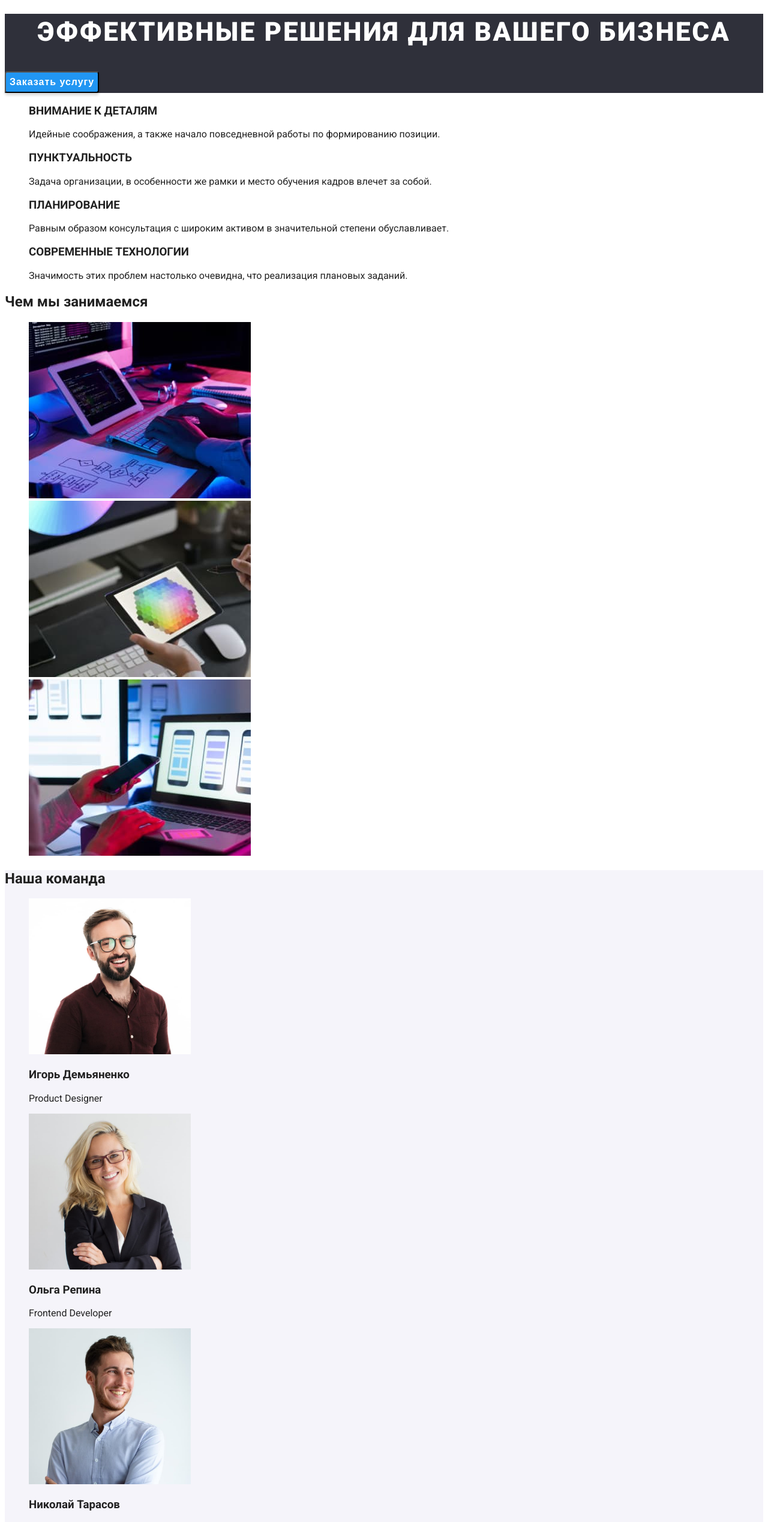
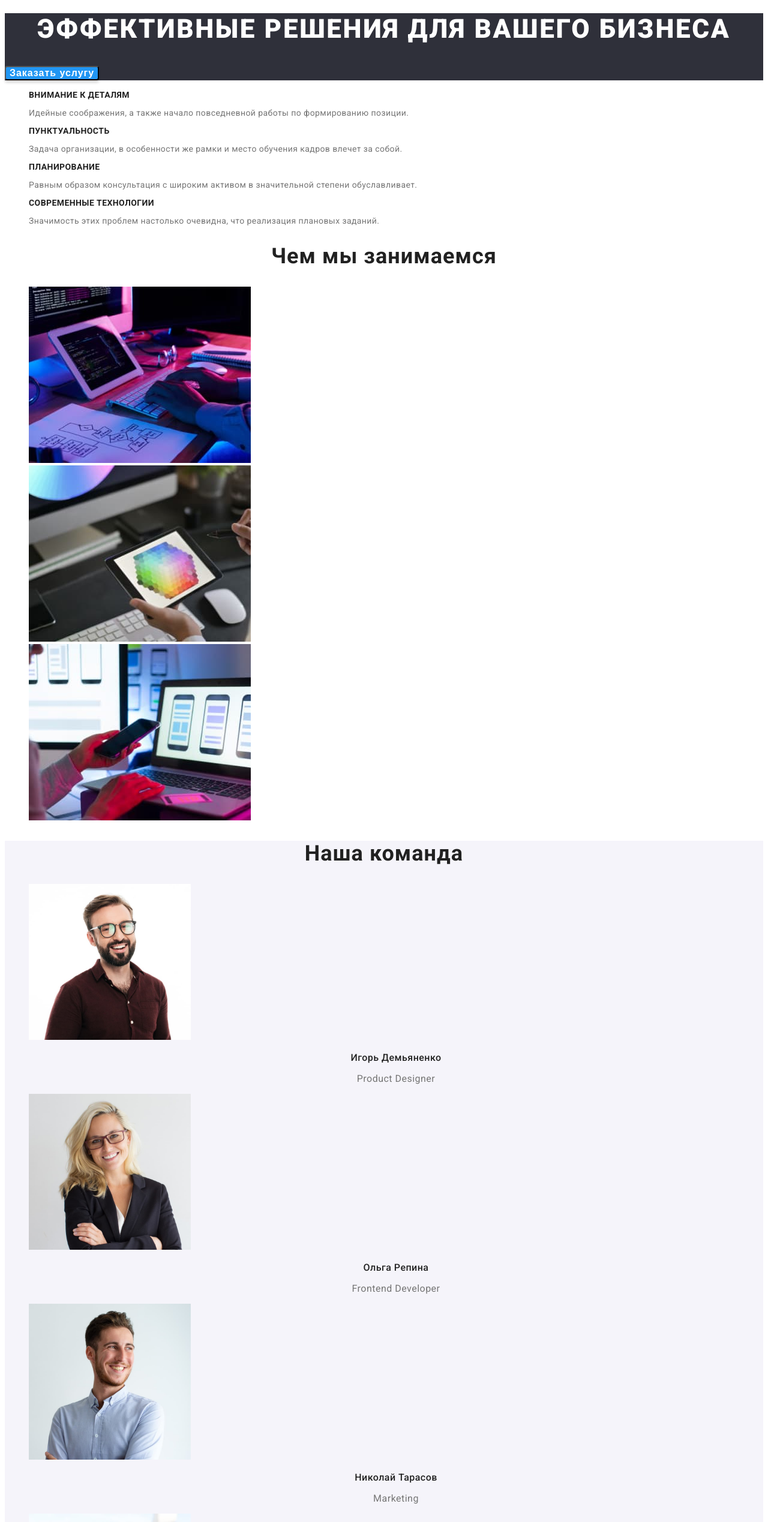
Before and after one commit to AnatoliiStepanovLikhoi/goit-markup-hw-02, a plain HTML site: page index.html in a window 1280 px wide. Shown: the part 180-2718 px from the top of the page at 60% size. Drawn offline with Linux system fonts and the light colour scheme.

Commit message:
line height, portfolio pics

```diff
--- a/css/styles.css
+++ b/css/styles.css
@@ -34,7 +34,7 @@ body {
     font-family: 'Raleway', sans-serif;
     font-weight: 700;
     font-size: 26px;
-    line-height: 31px;
+    line-height: 1,19;
 }
 
 .logo-accent {
@@ -45,7 +45,7 @@ body {
     color: #212121;
     font-weight: 500;
     font-size: 14px;
-    line-height: 16px;
+    line-height: 1,14;
     letter-spacing: 0.02em;
     text-decoration: none;
 }
@@ -60,7 +60,7 @@ body {
     color: #757575;
     font-weight: 500;
     font-size: 14px;
-    line-height: 16px;
+    line-height: 1,14;
     letter-spacing: 0.02em;
 }
 
@@ -84,7 +84,7 @@ body {
 .order-service{
         font-weight: 700;
         font-size: 16px;
-        line-height: 30px;
+        line-height: 1,88;
         display: flex;
         align-items: center;
         text-align: center;
@@ -95,7 +95,7 @@ body {
 .title{
         font-weight: 900;
         font-size: 44px;
-        line-height: 60px;
+        line-height: 1,36;
         text-align: center;
         letter-spacing: 0.06em;
         text-transform: uppercase;
@@ -107,12 +107,63 @@ body {
     background-color: #E5E5E5;
 } */
 
+.benefit-title{
+    font-weight: 700;
+    font-size: 14px;
+    line-height: 1,14;
+    letter-spacing: 0.03em;
+    text-transform: uppercase;
+}
+
+.benefit-description{
+        font-size: 14px;
+        line-height: 1,71;
+        letter-spacing: 0.03em;
+        color: #757575;
+}
+
 /* Our work */
+
+.our-work-title{
+        font-weight: 700;
+        font-size: 36px;
+        line-height: 1,17;
+        text-align: center;
+        letter-spacing: 0.03em;
+}
 
 /* Our team */
 
+.team-title{
+        font-weight: 700;
+        font-size: 36px;
+        line-height: 1,17;
+        text-align: center;
+        letter-spacing: 0.03em;
+}
+
 .team{
     background-color: #F5F4FA;
+}
+
+/* .team-photo{
+} */
+
+.team-name{
+    font-weight: 500;
+    font-size: 16px;
+    line-height: 1,19;
+    text-align: center;
+    letter-spacing: 0.03em;
+}
+
+.position{
+    font-style: normal;
+    font-size: 16px;
+    line-height: 1,19;
+    text-align: center;
+    letter-spacing: 0.03em;
+    color: #757575;
 }
 
 /* portfolio main */
@@ -124,17 +175,18 @@ body {
         border-radius: 4px;
         font-weight: 500;
         font-size: 16px;
-        line-height: 26px;
+        line-height: 1,63;
         text-align: center;
         letter-spacing: 0.03em;
         border: none;
+        cursor: pointer;
 }
 
 .product-button:hover,
 .product-button:focus {
         font-weight: 500;
         font-size: 16px;
-        line-height: 26px;
+        line-height: 1,63;
         text-align: center;
         letter-spacing: 0.03em;
         color: #FFFFFF;
@@ -148,14 +200,14 @@ body {
 .project-title{
         font-weight: 700;
         font-size: 18px;
-        line-height: 36px;
+        line-height: 2;
         letter-spacing: 0.06em;
 }
 
 .project-description{
         font-weight: 400;
         font-size: 16px;
-        line-height: 30px;
+        line-height: 1,88;
         letter-spacing: 0.03em;
         color: #757575;
 }
@@ -174,18 +226,16 @@ body {
         line-height: 31px;
 }
 .address-footer{
-        font-weight: 400;
         font-size: 14px;
-        line-height: 24px;
+        line-height: 1,19;
         letter-spacing: 0.03em;
         color: #FFFFFF;
         font-style: normal;
         text-decoration: none;
 }
 .link-footer{
-        font-weight: 400;
         font-size: 14px;
-        line-height: 24px;
+        line-height: 1,71;
         letter-spacing: 0.03em;
         color: rgba(255, 255, 255, 0.6);
         font-style: normal;
--- a/index.html
+++ b/index.html
@@ -68,32 +68,32 @@
         <div>
           <ul class="list">
             <li>
-              <h3>ВНИМАНИЕ К ДЕТАЛЯМ</h3>
-              <p>
+              <h3 class="benefit-title">ВНИМАНИЕ К ДЕТАЛЯМ</h3>
+              <p class="benefit-description">
                 Идейные соображения, а также начало повседневной работы по
                 формированию позиции.
               </p>
             </li>
 
             <li>
-              <h3>ПУНКТУАЛЬНОСТЬ</h3>
-              <p>
+              <h3 class="benefit-title">ПУНКТУАЛЬНОСТЬ</h3>
+              <p class="benefit-description">
                 Задача организации, в особенности же рамки и место обучения
                 кадров влечет за собой.
               </p>
             </li>
 
             <li>
-              <h3>ПЛАНИРОВАНИЕ</h3>
-              <p>
+              <h3 class="benefit-title">ПЛАНИРОВАНИЕ</h3>
+              <p class="benefit-description">
                 Равным образом консультация с широким активом в значительной
                 степени обуславливает.
               </p>
             </li>
 
             <li>
-              <h3>СОВРЕМЕННЫЕ ТЕХНОЛОГИИ</h3>
-              <p>
+              <h3 class="benefit-title">СОВРЕМЕННЫЕ ТЕХНОЛОГИИ</h3>
+              <p class="benefit-description">
                 Значимость этих проблем настолько очевидна, что реализация
                 плановых заданий.
               </p>
@@ -105,7 +105,7 @@
       <!-- our work -->
       <section>
         <div>
-          <h2>Чем мы занимаемся</h2>
+          <h2 class="our-work-title">Чем мы занимаемся</h2>
           <ul class="list">
             <li>
               <img src="images/whatwedo1.jpg" alt="верстка" width="370" />
@@ -127,27 +127,47 @@
       <!-- Team -->
       <section>
         <div class="team">
-          <h2>Наша команда</h2>
+          <h2 class="team-title">Наша команда</h2>
           <ul class="list">
             <li>
-              <img src="images/Igor.jpg" alt="Игорь Демьяненко" width="270" />
-              <h3>Игорь Демьяненко</h3>
-              <p>Product Designer</p>
+              <img
+                src="images/Igor.jpg"
+                alt="Игорь Демьяненко"
+                width="270"
+                class="team-photo"
+              />
+              <h3 class="team-name">Игорь Демьяненко</h3>
+              <p class="position">Product Designer</p>
             </li>
             <li>
-              <img src="images/Olga.jpg" alt="Ольга Репина" width="270" />
-              <h3>Ольга Репина</h3>
-              <p>Frontend Developer</p>
+              <img
+                src="images/Olga.jpg"
+                alt="Ольга Репина"
+                width="270"
+                class="team-photo"
+              />
+              <h3 class="team-name">Ольга Репина</h3>
+              <p class="position">Frontend Developer</p>
             </li>
             <li>
-              <img src="images/Mykola.jpg" alt="Николай Тарасов" width="270" />
-              <h3>Николай Тарасов</h3>
-              <p>Marketing</p>
+              <img
+                src="images/Mykola.jpg"
+                alt="Николай Тарасов"
+                width="270"
+                class="team-photo"
+              />
+              <h3 class="team-name">Николай Тарасов</h3>
+              <p class="position">Marketing</p>
             </li>
             <li>
-              <img src="images/Myha.jpg" alt="Михаил Ермаков" width="270" />
-              <h3>Михаил Ермаков</h3>
-              <p>UI Designer</p>
+              <img
+                src="images/Myha.jpg"
+                alt="Михаил Ермаков"
+                width="270"
+                class="team-photo"
+              />
+              <h3 class="team-name">Михаил Ермаков</h3>
+              <p class="position">UI Designer</p>
             </li>
           </ul>
         </div>
```
Also changed, not shown: portfolio.html (+13 -13 lines), images/basket.jpg (added), images/borders.jpg (added), images/box.jpg (added), images/business.jpg (added), images/crack.jpg (added), images/lab.jpg (added), images/limited.jpg (added), images/prime.jpg (added), images/seafood.jpg (added).
